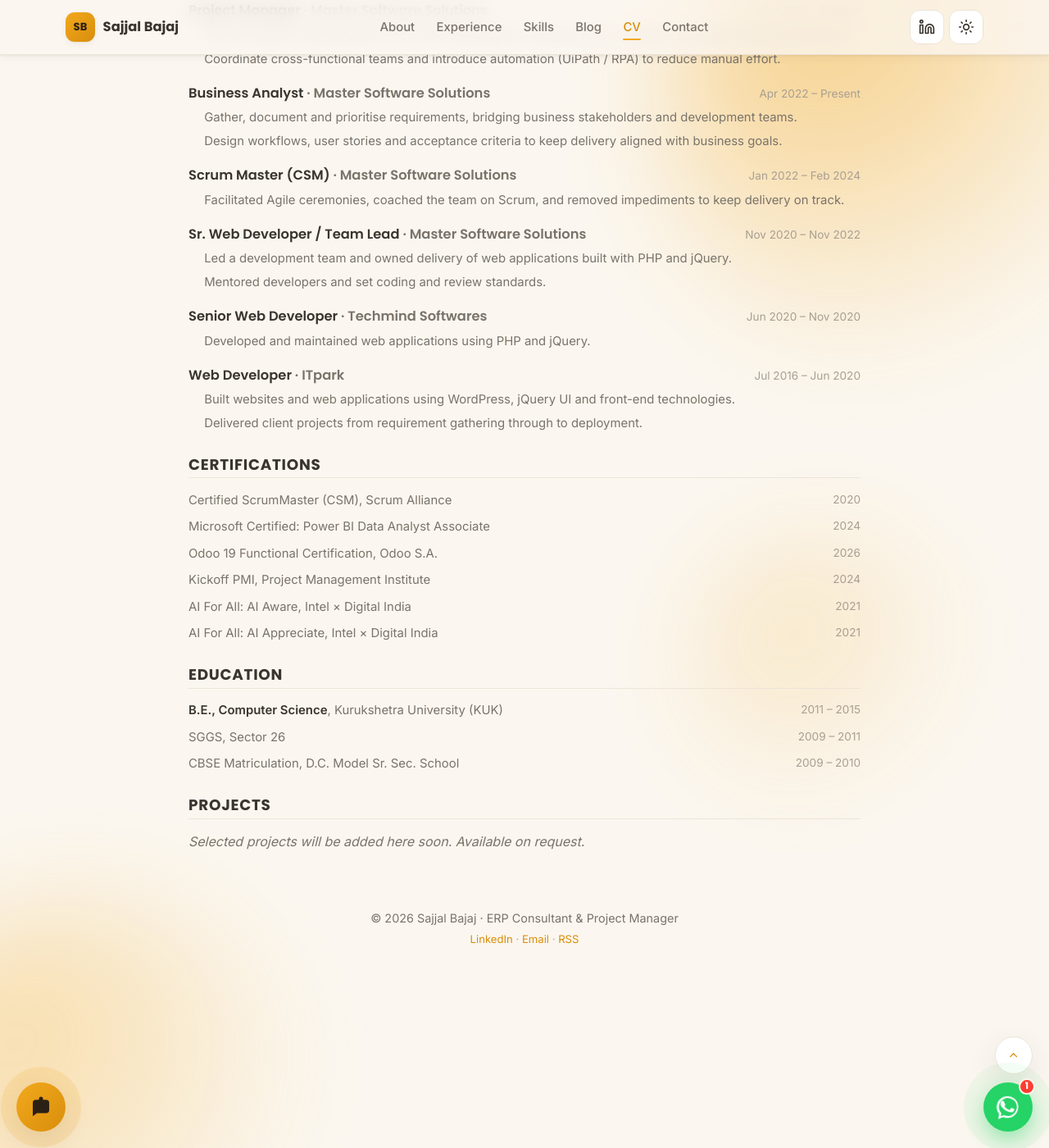
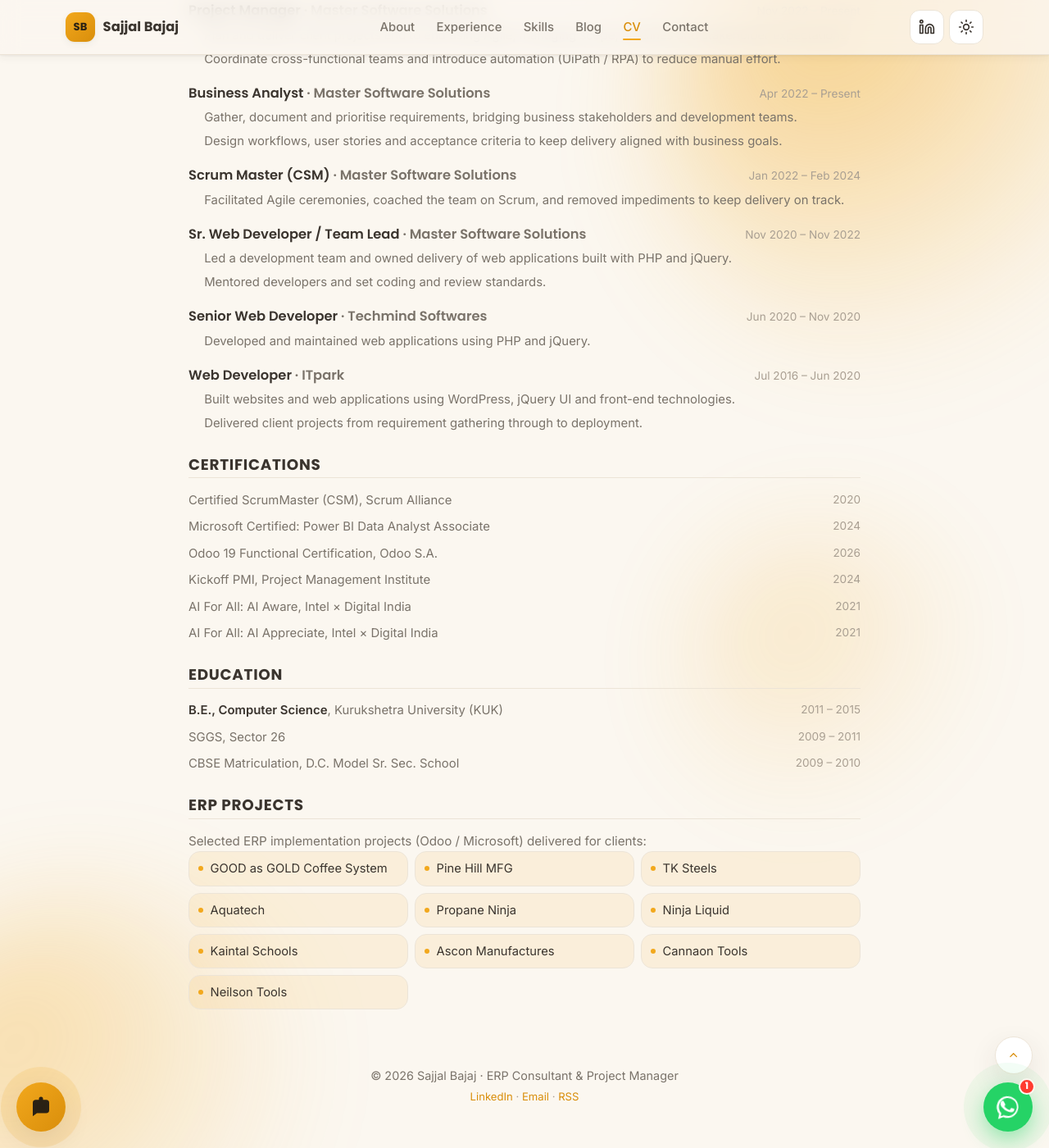
Before and after one commit to sajjalbajaj/sajjalbajaj.github.io, a Jekyll site: the page built from cv.html, in a window 1280 px wide and 1400 px high, scrolled down 961 px. Shown: the whole window at 82% size. Built offline with Jekyll 4.4.1, drawn with Linux system fonts in a browser that asks for light colours.

Commit message:
CV: add 10 ERP implementation projects
Co-Authored-By: Claude Opus 4.8 <noreply@anthropic.com>

```diff
--- a/cv.html
+++ b/cv.html
@@ -147,7 +147,19 @@ description: "Curriculum vitae of Sajjal Bajaj: ERP Consultant, Project Manager,
   </section>
 
   <section class="cv__section">
-    <h2>Projects</h2>
-    <p class="cv__muted">Selected projects will be added here soon. Available on request.</p>
+    <h2>ERP projects</h2>
+    <p class="cv__section-lead">Selected ERP implementation projects (Odoo / Microsoft) delivered for clients:</p>
+    <ul class="cv__projects">
+      <li>GOOD as GOLD Coffee System</li>
+      <li>Pine Hill MFG</li>
+      <li>TK Steels</li>
+      <li>Aquatech</li>
+      <li>Propane Ninja</li>
+      <li>Ninja Liquid</li>
+      <li>Kaintal Schools</li>
+      <li>Ascon Manufactures</li>
+      <li>Cannaon Tools</li>
+      <li>Neilson Tools</li>
+    </ul>
   </section>
 </article>
--- a/styles.css
+++ b/styles.css
@@ -673,6 +673,12 @@ a.chip:hover { transform: translateY(-2px); border-color: var(--accent); box-sha
 .cv__cert-item span:last-child, .cv__edu-item span:last-child { color: var(--faint); font-size: .85rem; white-space: nowrap; }
 .cv__edu-item strong { color: var(--text); }
 .cv__muted { color: var(--faint); font-style: italic; }
+.cv__section-lead { color: var(--muted); margin: 0 0 .8rem; font-size: .95rem; }
+.cv__projects { list-style: none; padding: 0; margin: 0; display: grid; grid-template-columns: repeat(auto-fill, minmax(220px, 1fr)); gap: .5rem; }
+.cv__projects li { position: relative; font-size: .92rem; color: var(--text); background: var(--surface-tint);
+                   border: 1px solid var(--hairline); border-radius: var(--radius-sm); padding: .5rem .8rem .5rem 1.6rem; }
+.cv__projects li::before { content: ""; position: absolute; left: .7rem; top: 50%; transform: translateY(-50%);
+                           width: 6px; height: 6px; border-radius: 50%; background: var(--accent); }
 
 @media print {
   .cv { max-width: 100%; }
```
